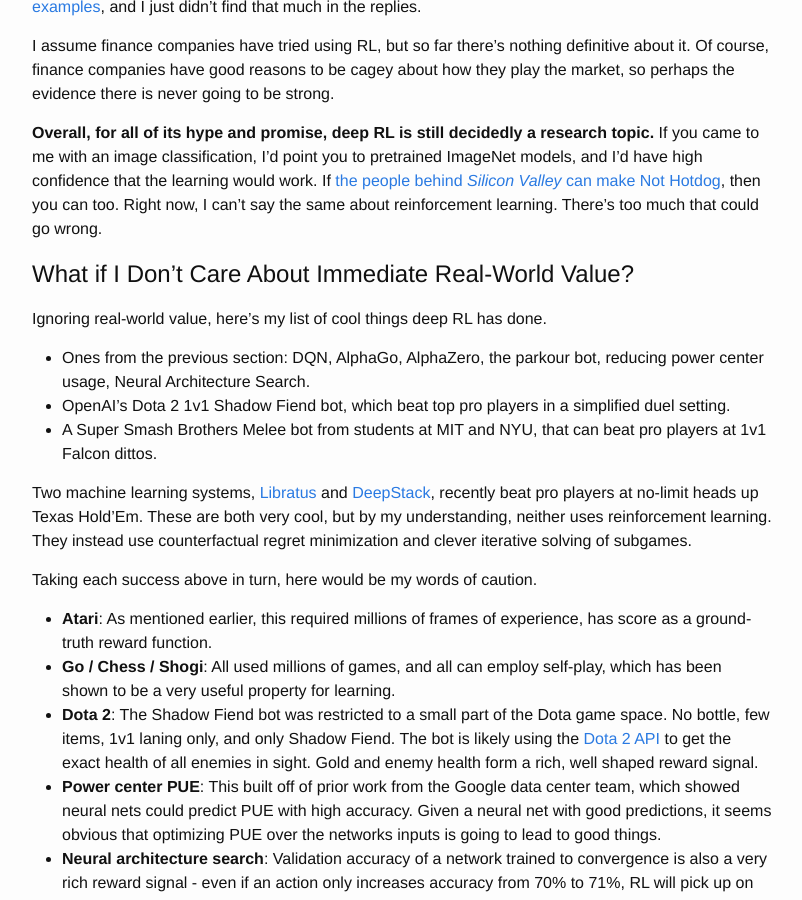
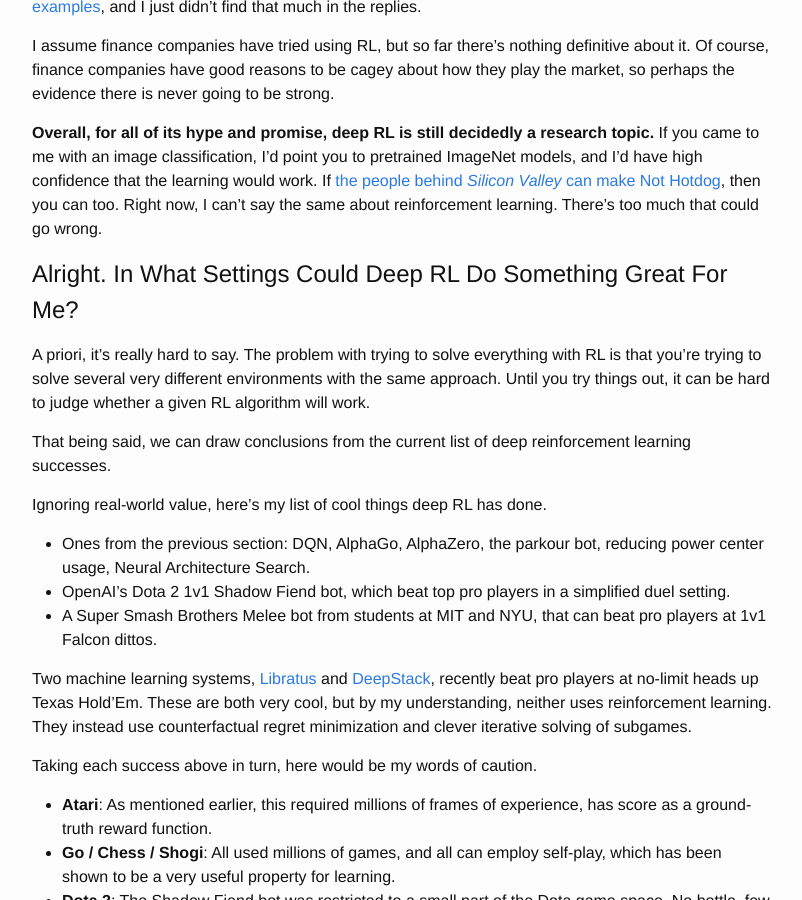
Before and after one commit to alexirpan/alexirpan.github.io, a Jekyll site: the page built from _posts/2017-12-11-rl-hard.markdown, in a window 1280 px wide and 900 px high, scrolled down 15415 px. Shown: the whole window, without its empty margins (238-1040 px from the left). Built offline with Jekyll 4.4.1, drawn with Linux system fonts in a browser that asks for light colours; nearby versions of some CDN libraries.

Commit message:
Fixing some of the broader outline to better fit the message I want

```diff
--- a/_posts/2017-12-11-rl-hard.markdown
+++ b/_posts/2017-12-11-rl-hard.markdown
@@ -589,8 +589,16 @@
 There's too much that could go wrong.
 
 
-What if I Don't Care About Immediate Real-World Value?
+Alright. In What Settings Could Deep RL Do Something Great For Me?
 =====================================================================
+
+A priori, it's really hard to say. The problem with trying to solve everything
+with RL is that you're trying to solve several very different environments
+with the same approach. Until you try things out, it can be hard to judge
+whether a given RL algorithm will work.
+
+That being said, we can draw conclusions from the current list of deep
+reinforcement learning successes.
 
 Ignoring real-world value, here's my list of cool things deep RL has done.
 
@@ -607,6 +615,8 @@
 These are both very cool, but by my understanding, neither uses reinforcement
 learning. They instead use counterfactual regret minimization and clever
 iterative solving of subgames.
+
+
 
 Taking each success above in turn, here would be my words of caution.
 
```
